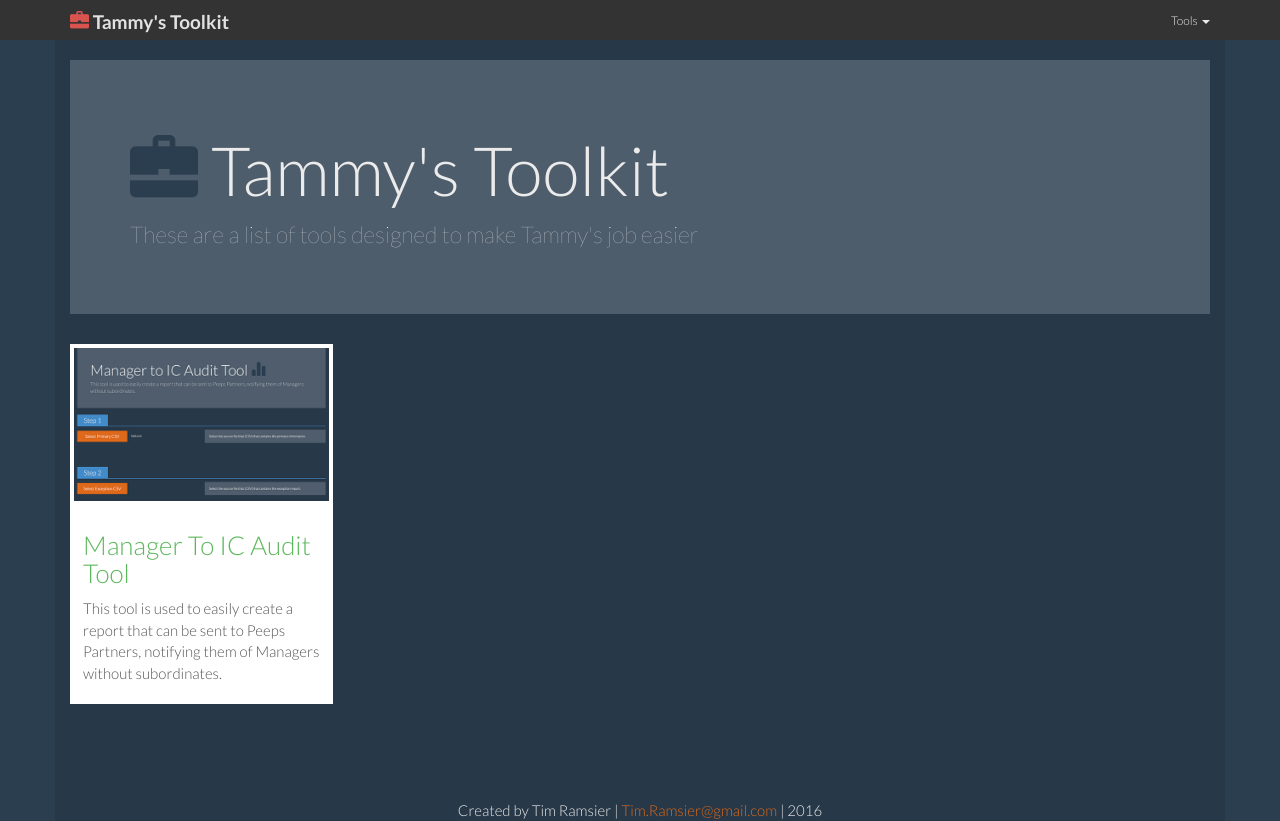
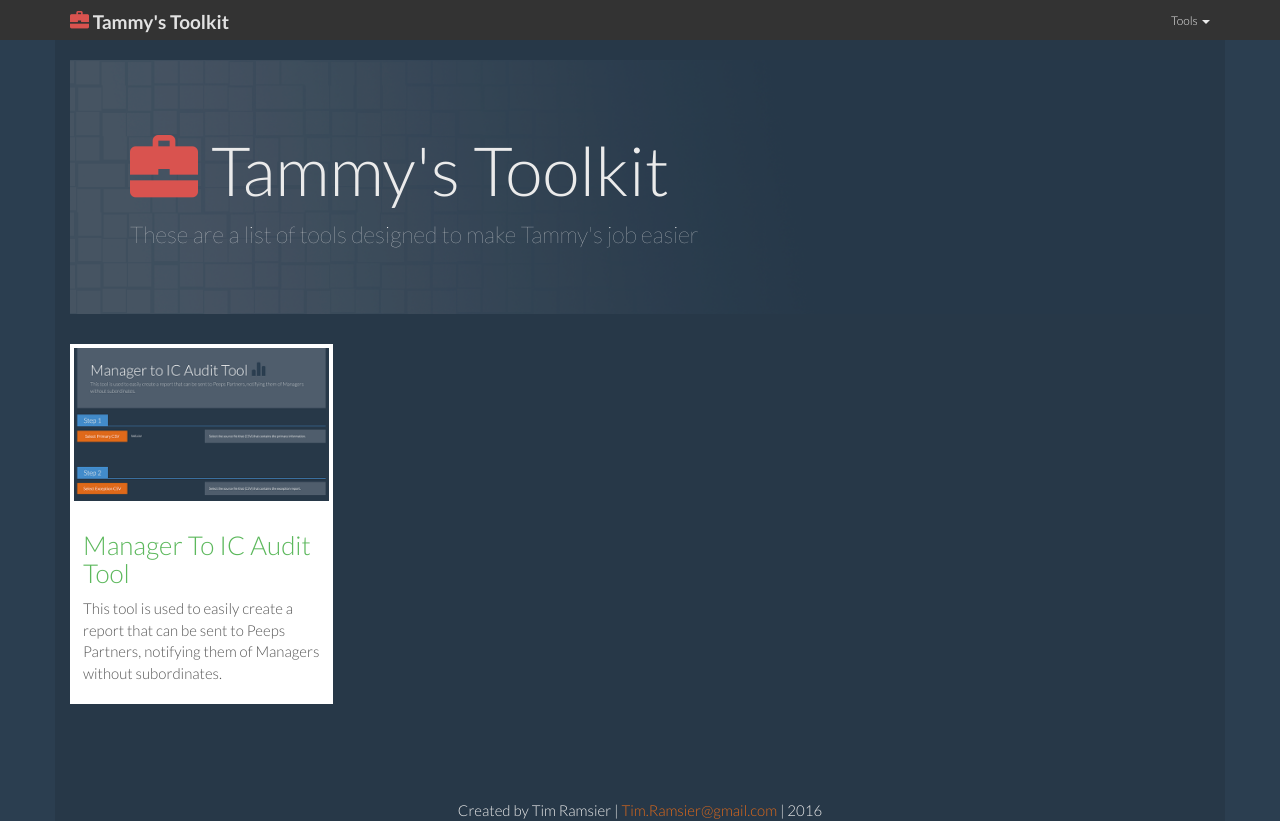
Before and after one commit to techanda/toolkit, a plain HTML site: page index.html in a window 1280 px wide. Drawn offline with Linux system fonts and the light colour scheme.

Commit message:
change jumbotron background to stylized image

```diff
--- a/index.html
+++ b/index.html
@@ -47,9 +47,9 @@
 		<div class="master-container">
 			<div class="container" style="background:rgba(0,0,0,.1);min-height:100vh;">
 				<div class="vertical-spacer"></div>
-				<div class="jumbotron">
+				<div class="jumbotron" id="mainJumbotron">
 					<h1>
-						<span style="color:#2b3e50;top:7px;" class="glyphicon glyphicon-briefcase" aria-hidden="true"></span>
+						<span style="color:#d9534f;top:7px;" class="glyphicon glyphicon-briefcase" aria-hidden="true"></span>
 						Tammy's Toolkit
 					</h1>
 					<p>
--- a/public/stylesheets/main.css
+++ b/public/stylesheets/main.css
@@ -20,6 +20,13 @@
 .btn-file{
 	margin:5px 0;
 	min-width: 230px;
+}
+
+#mainJumbotron {
+	background-image: url(../img/jumbotron.png);
+	background-position: center;
+	background-repeat: no-repeat;
+	background-size: cover;
 }
 
 #fileName {
```
Also changed, not shown: MtoICaudit.html (+2 -2 lines), public/img/jumbotron.png (added).
